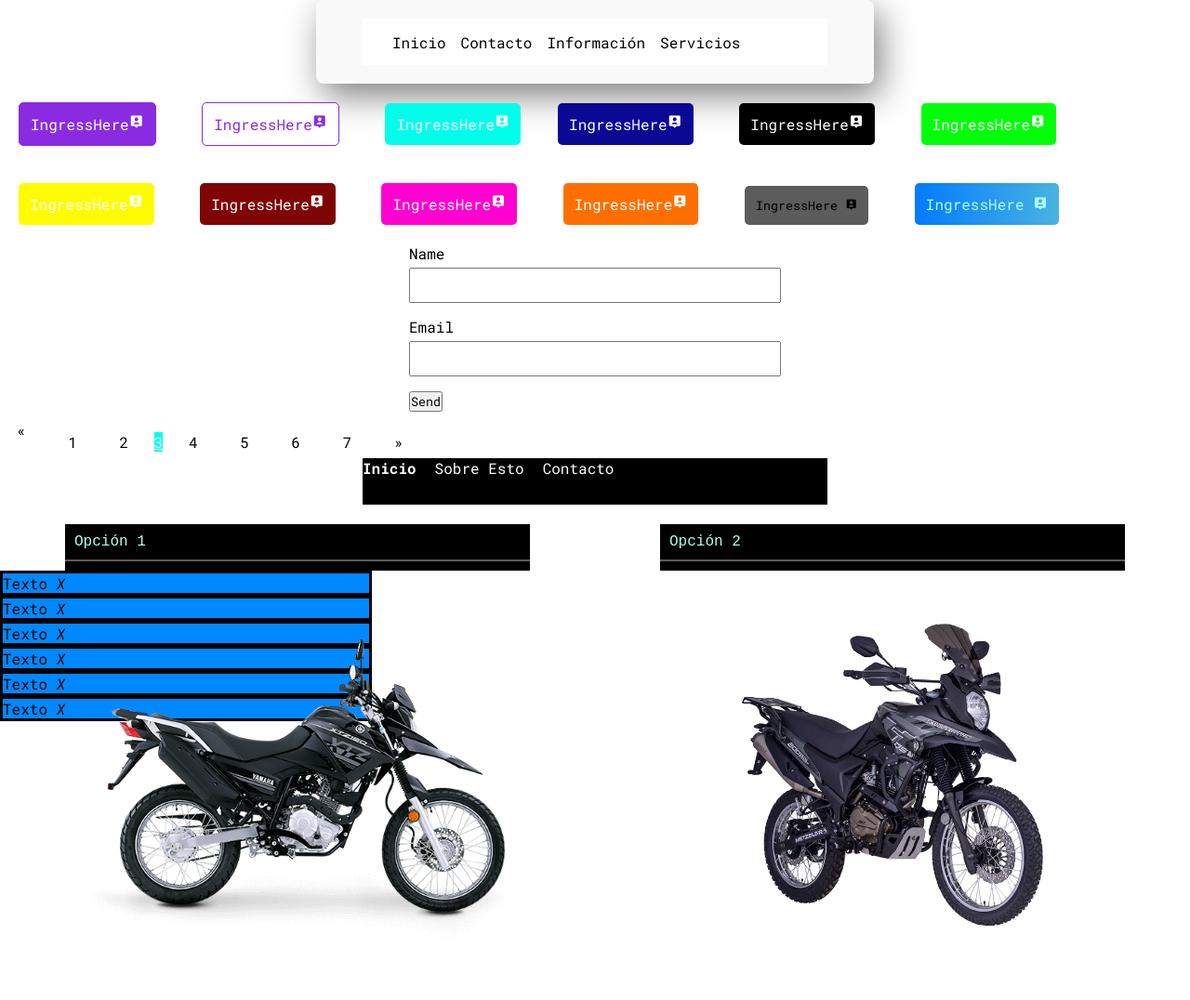
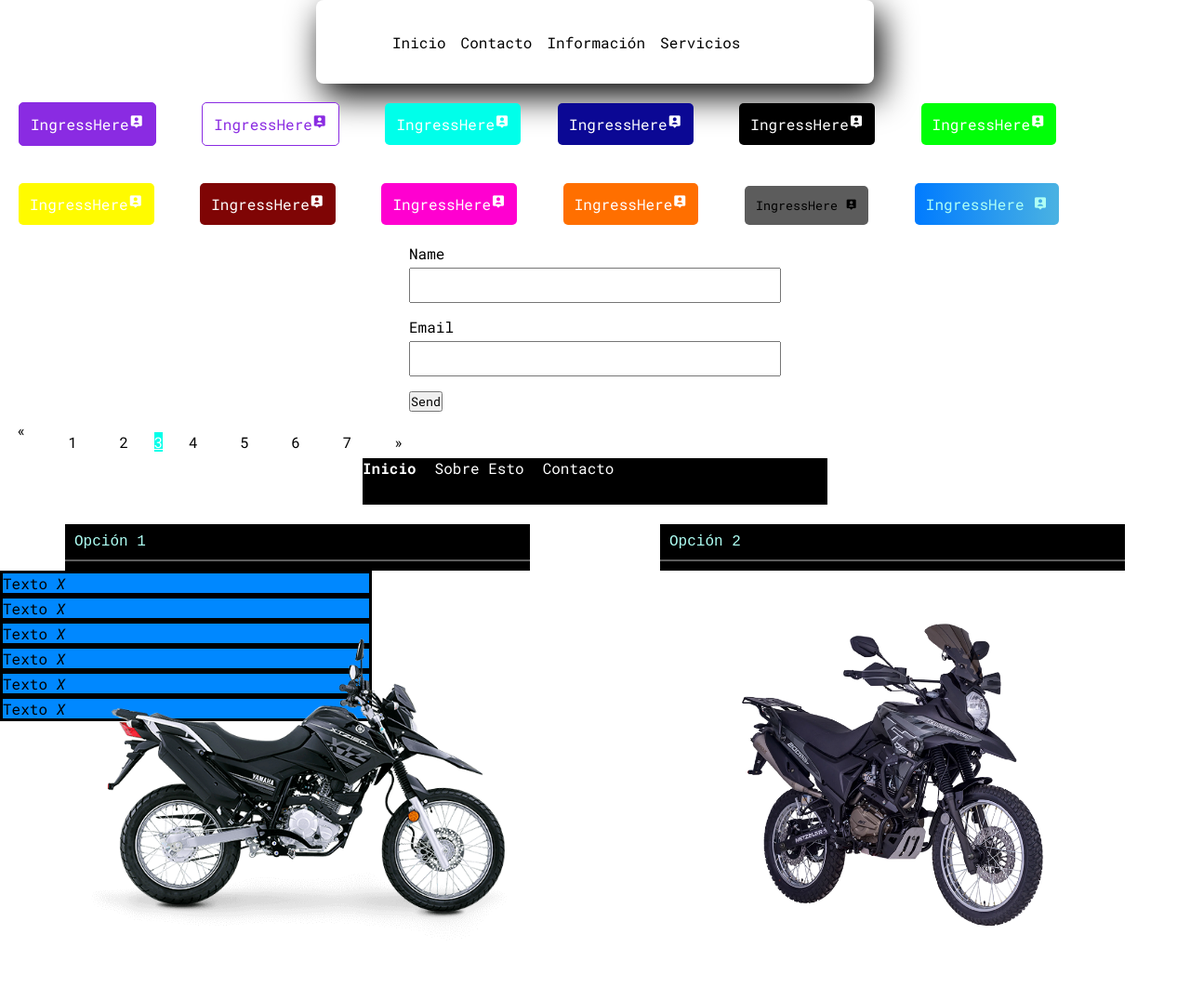
Before and after one commit to JuanDavidBG/Actividad-26-Julio, a plain HTML site: page index.html in a window 1280 px wide. Shown: the top 1076 px of the page at 93% size. Drawn offline with nearby package versions, Linux system fonts and the light colour scheme.

Commit message:
ultima actua viernes

```diff
--- a/componentes/Migapan.css
+++ b/componentes/Migapan.css
@@ -4,9 +4,9 @@
   justify-content: center;
   width: 600px;
   margin: 0 auto;
-  box-shadow: 7px 13px 37px rgba(0, 0, 0, 0.5);
+  box-shadow: 7px 13px 37px var(--Negro);
   padding: 20px;
-  background-color: #f9f9f9;
+  background-color: var(--Blanco);
   border-radius: 8px;
 }
 
--- a/componentes/Pagina.css
+++ b/componentes/Pagina.css
@@ -26,5 +26,5 @@
 }
 
 .pagina_link:hover:not(.pagination_link--active) {
-  background-color: var(--Blanco);
+  background-color: var(--Clarito);
 }
```
